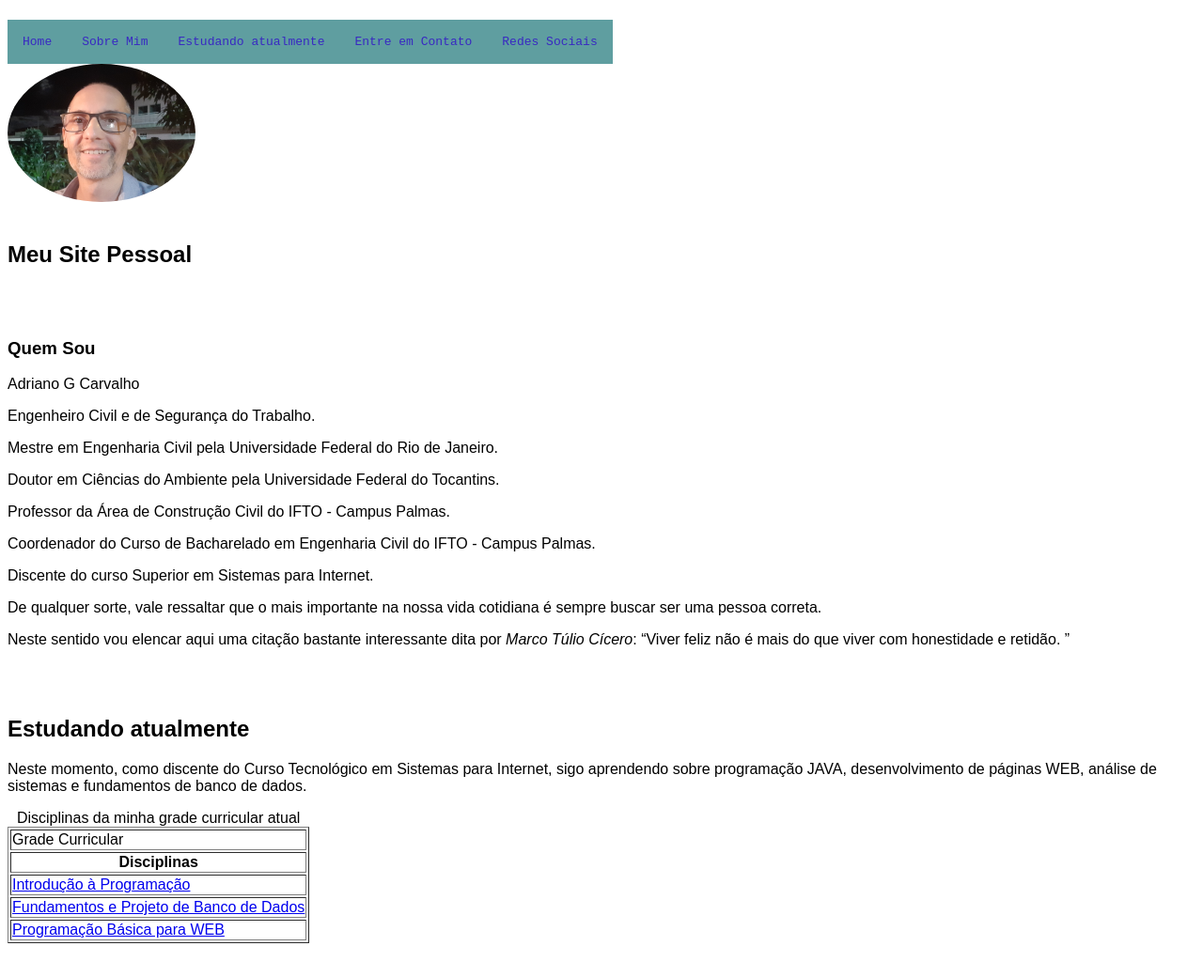
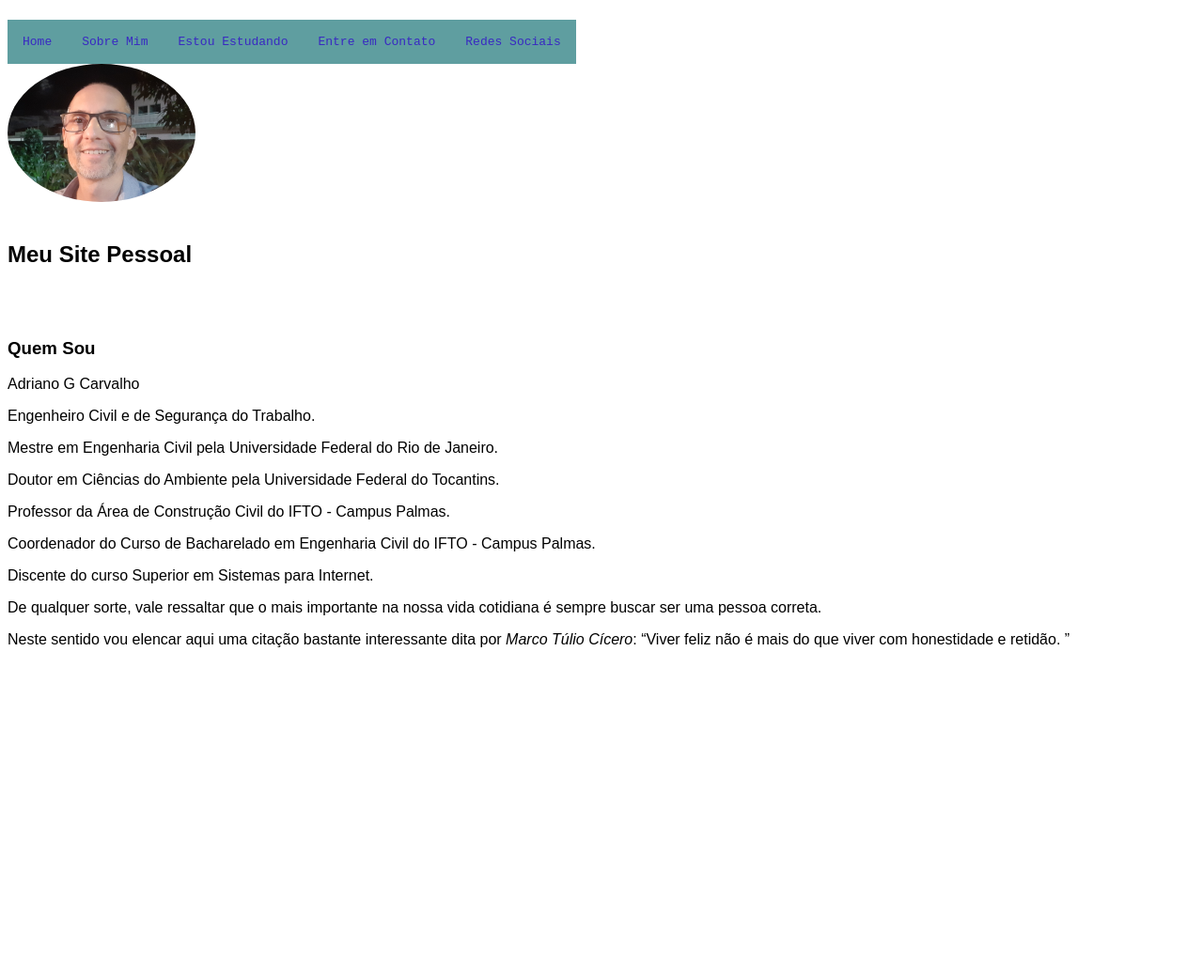
Before and after one commit to agcarvalho-eng/MenuDrop, a plain HTML site: page index.html in a window 1280 px wide. Shown: the whole page at 94% size. After the commit the page ends 800 px from the top, so only its background shows below. Drawn offline with Linux system fonts and the light colour scheme.

Commit message:
Menu dropdown3

```diff
--- a/index.html
+++ b/index.html
@@ -30,7 +30,20 @@
                 </ul>
             </li>
 
-            <li><a href="#Estudando">Estudando atualmente</a></li>
+            <li><a href="#Estudando">Estou Estudando</a>
+
+
+            <ul>
+                <li>
+                    <a href="Introducao_Prog.html">Introdução Programação</a>
+                </li>
+                <li>
+                    <a href="Fundamentos_PB.html">Fundamentos de BD</a>
+                </li>
+                <li>
+                    <a href="Programacao_WEB.html">Progamação Web</a>
+                </li>
+            </ul></li>
             <li><a href="Contato_Externo.html">Entre em Contato</a></li>
             <li><a href="http://www.instagram.com">Redes Sociais</a></li>
         </ul>
@@ -63,42 +76,6 @@
 
         <br>
         <br>
-        <section>
-            <h2 id="Estudando">Estudando atualmente</h2>
-
-            <p>Neste momento, como discente do Curso Tecnológico em Sistemas para Internet, sigo aprendendo
-                        sobre programação JAVA, desenvolvimento de páginas WEB, análise de sistemas e fundamentos de banco
-                        de dados.
-            </p>
-            <p>
-                <table border="1">
-                    <tbody>
-                    <caption> Disciplinas da minha grade curricular atual
-                    </caption>
-                    <thead>
-                        <tr>
-                            <td>Grade Curricular</td>
-                        </tr>
-                    </thead>
-                    <tr>
-                        <th>Disciplinas</th>
-                    </tr>
-                    <tr>
-                        <td><a href="Introducao_Prog.html">Introdução à Programação</a></td>
-                    </tr>
-                    <tr>
-                        <td><a href="Fundamentos_PB.html">Fundamentos e Projeto de Banco de Dados</a></td>
-                    </tr>
-                    <tr>
-                        <td><a href="Programacao_WEB.html">Programação Básica para WEB</a></td>
-                    </tr>
-                    </tbody>
-                </table>
-        </p>
-        </section>
-        <br>
-        <br>
-
-    </article>
+     </article>
     <!--Página criada em 06-11-2022 às 09:00hs.-->
 </body>
```
